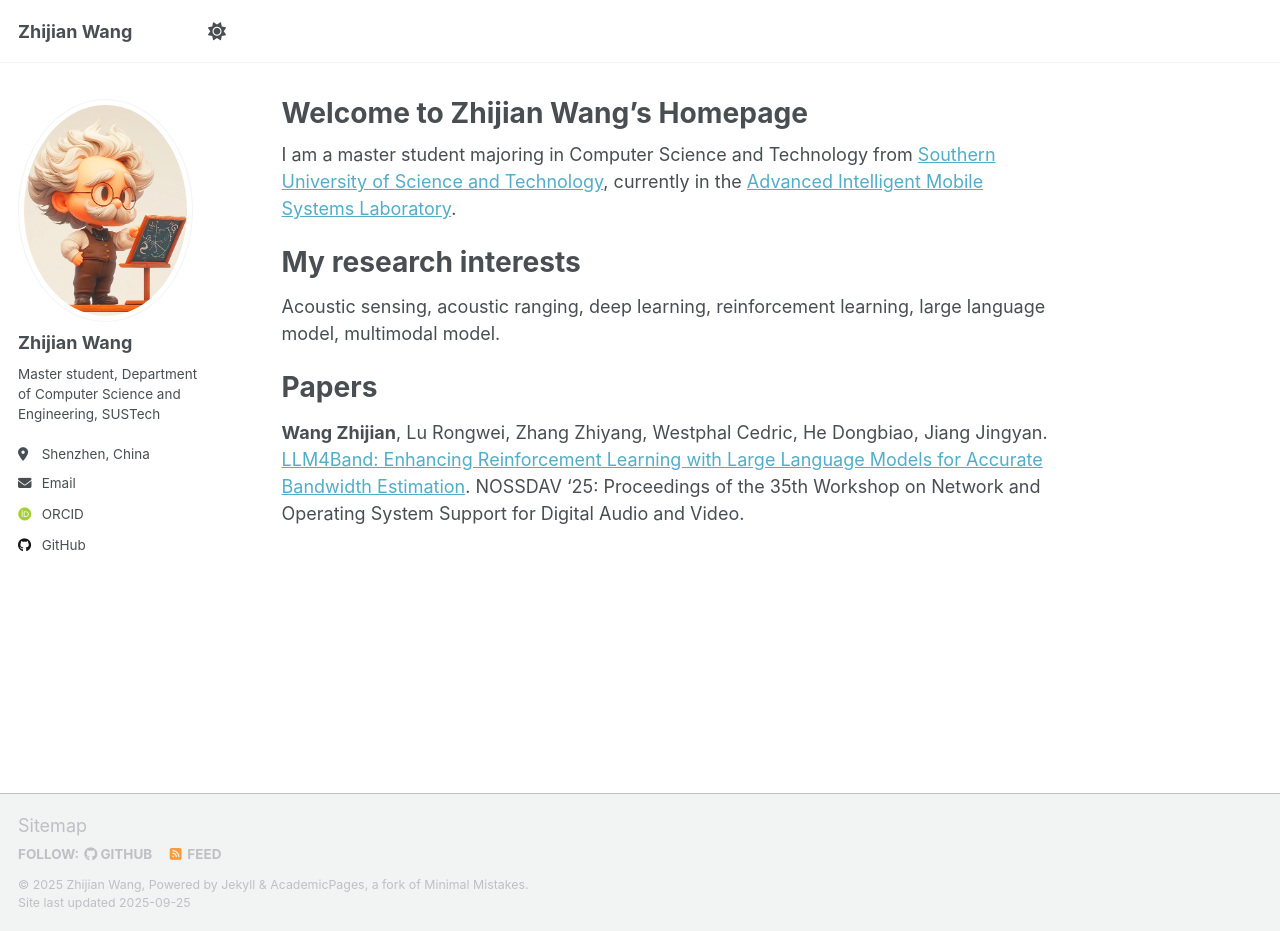
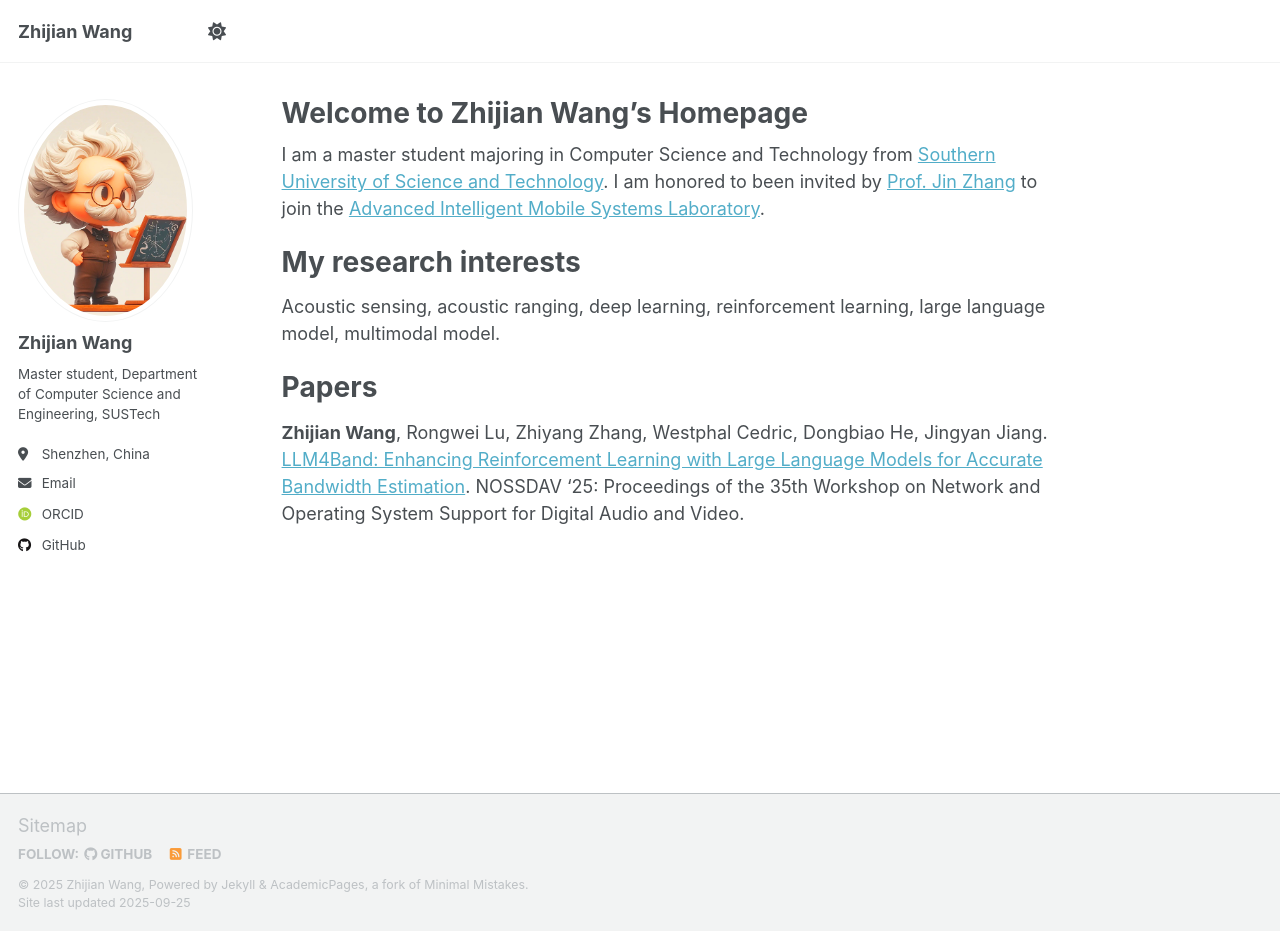
Before and after one commit to WzjCoder/WzjCoder.github.io, a Jekyll site: the page built from _pages/about.md, in a window 1280 px wide and 931 px high. Built offline with Jekyll 4.4.1, drawn with Linux system fonts in a browser that asks for light colours; some web fonts are replaced; a script that is not in the unit is left out.

Commit message:
Update about.md

```diff
--- a/_pages/about.md
+++ b/_pages/about.md
@@ -7,7 +7,7 @@ redirect_from:
   - /about.html
 ---
 
-I am a master student majoring in Computer Science and Technology from [Southern University of Science and Technology](https://www.sustech.edu.cn/), currently in the [Advanced Intelligent Mobile Systems Laboratory](https://jinzhang-sustech.github.io/lab/).
+I am a master student majoring in Computer Science and Technology from [Southern University of Science and Technology](https://www.sustech.edu.cn/). I am honored to been invited by [Prof. Jin Zhang](https://jinzhang-sustech.github.io/) to join the [Advanced Intelligent Mobile Systems Laboratory](https://jinzhang-sustech.github.io/lab/).
 
 # My research interests
 
@@ -15,4 +15,4 @@ Acoustic sensing, acoustic ranging, deep learning, reinforcement learning, large
 
 # Papers
 
-**Wang Zhijian**, Lu Rongwei, Zhang Zhiyang, Westphal Cedric, He Dongbiao, Jiang Jingyan. [LLM4Band: Enhancing Reinforcement Learning with Large Language Models for Accurate Bandwidth Estimation](https://dl.acm.org/doi/10.1145/3712678.3721880). NOSSDAV '25: Proceedings of the 35th Workshop on Network and Operating System Support for Digital Audio and Video.
+**Zhijian Wang**, Rongwei Lu, Zhiyang Zhang, Westphal Cedric, Dongbiao He, Jingyan Jiang. [LLM4Band: Enhancing Reinforcement Learning with Large Language Models for Accurate Bandwidth Estimation](https://dl.acm.org/doi/10.1145/3712678.3721880). NOSSDAV '25: Proceedings of the 35th Workshop on Network and Operating System Support for Digital Audio and Video.
```
